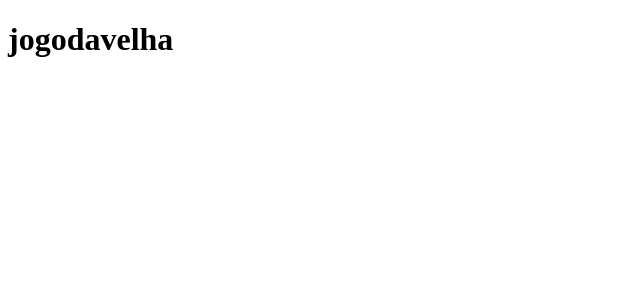
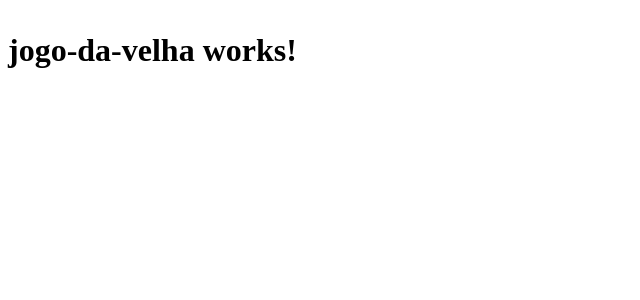
Before and after one commit to IvanSJr/jogo-da-velha, an Angular app: page / in a window 1280 px wide. Shown: the top 300 px of the page, without its empty margins (0-640 px from the left). Built offline with nearby package versions, Linux system fonts and the light colour scheme.

Commit message:
Added jogo-da-velha-component in app component.

```diff
--- a/src/app/app.component.html
+++ b/src/app/app.component.html
@@ -1,5 +1,5 @@
 <h1>
 
-  {{title}}
+  <app-jogo-da-velha></app-jogo-da-velha>
 
 </h1>
--- a/src/app/jogo-da-velha/index.ts
+++ b/src/app/jogo-da-velha/index.ts
@@ -1 +1,2 @@
 export * from './jogo-da-velha.module';
+export * from './jogo-da-velha.component';
--- a/src/app/jogo-da-velha/jogo-da-velha.module.ts
+++ b/src/app/jogo-da-velha/jogo-da-velha.module.ts
@@ -10,6 +10,9 @@ import { JogoDaVelhaComponent } from './jogo-da-velha.component';
   ],
   imports: [
     CommonModule
+  ],
+  exports: [
+    JogoDaVelhaComponent
   ]
 })
 export class JogoDaVelhaModule { }
```
